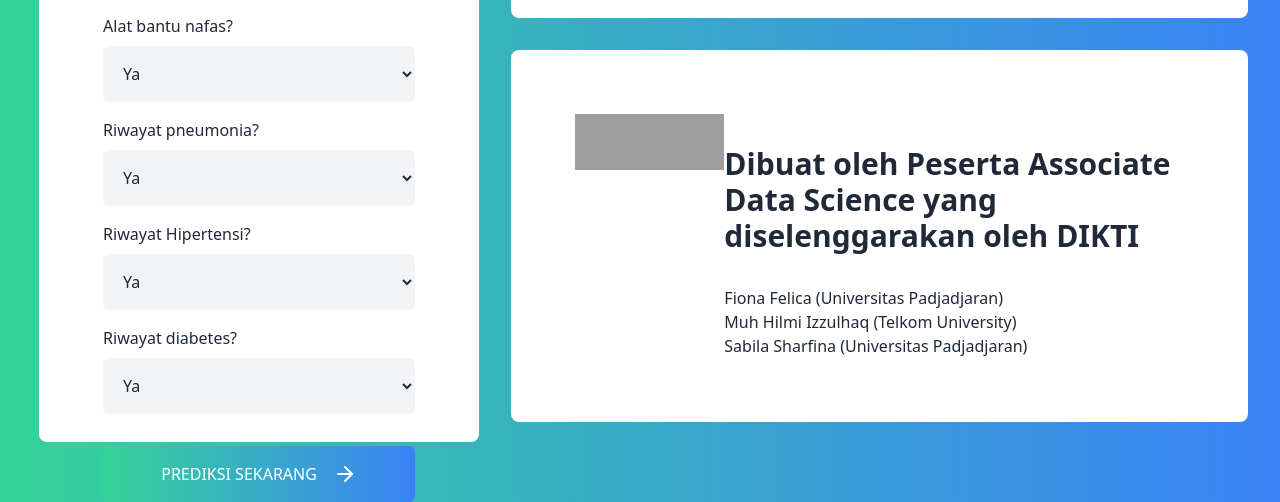
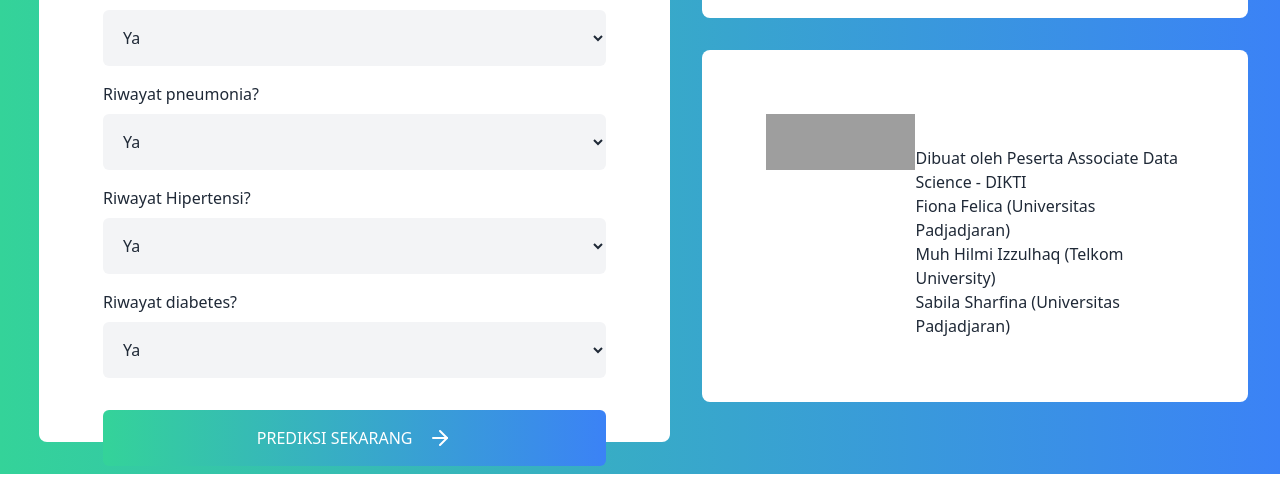
Before and after one commit to muh-hilmi/dts-covid-prediction, a Flask app: page / in a window 1280 px wide. Shown: the part 326-828 px from the top of the page. After the commit the page ends 800 px from the top, so only its background shows below. Run offline with Flask 2, Linux system fonts and the light colour scheme; parts of the project's set-up code (start-up, migrations or seed data) failed here and were passed over; grey boxes are pictures that could not be loaded.

Commit message:
Update index.html

```diff
--- a/templates/index.html
+++ b/templates/index.html
@@ -8,6 +8,7 @@ _<!DOCTYPE html>
             href="https://unpkg.com/tailwindcss@^2/dist/tailwind.min.css"
             rel="stylesheet"
         />
+	<link rel=”icon” href=”logodikti.png”>
         <title>Aplikasi Prediksi Pasien Covid-19</title>
     </head>
     <body
@@ -129,7 +130,7 @@ _<!DOCTYPE html>
 		{% endif %}
 		{% if (predict_covid) == 1 %}
                 <h2 class="text-5xl font-bold"
-		    style="color:green"
+		    style="color:red"
 		    >Pasien membutuhkan medis prioritas</h2>
                 {% endif %}
                 <div class="mt-8">
@@ -149,10 +150,10 @@ _<!DOCTYPE html>
                 <img
                     class="h-14 md:h-18"
                     src="https://public.spadadikti.id/assets/img/logo-kemendikbuddikti.svg"
-                    alt="logo-kominfo"
+                    alt="logo-dikti"
                 />
 		<div class="mt-8">
-		<p class="text-3xl font-bold mb-8">Dibuat oleh Peserta Associate Data Science yang diselenggarakan oleh DIKTI</p>
+		<p>Dibuat oleh Peserta Associate Data Science - DIKTI</p>
 		<p>Fiona Felica (Universitas Padjadjaran)</p>
 		<p>Muh Hilmi Izzulhaq (Telkom University)</p>
 		<p>Sabila Sharfina (Universitas Padjadjaran)</p>
```
